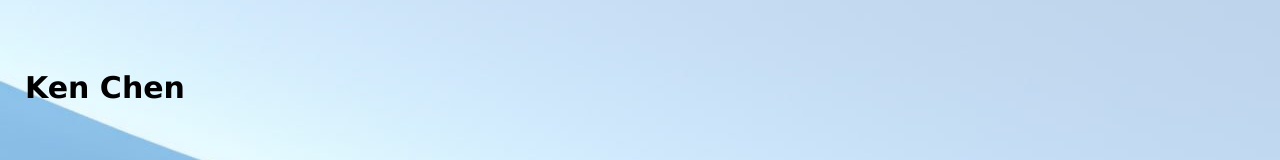
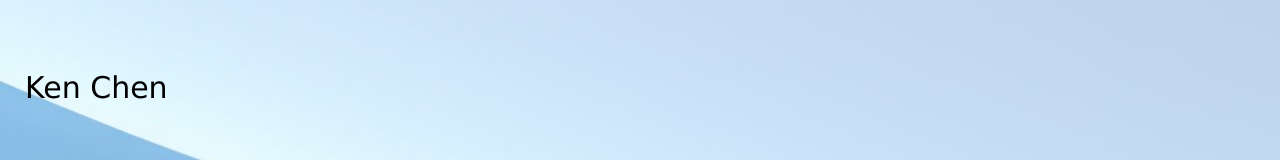
Before and after one commit to ASH-ICS/rst-portfolio-websites-KENCH-N, a plain HTML site: page index.html in a window 1280 px wide. Shown: the part 323-483 px from the top of the page. Drawn offline with Linux system fonts and the light colour scheme.

Commit message:
p change

```diff
--- a/index.html
+++ b/index.html
@@ -131,6 +131,6 @@
     About Me <br>
 </p>
 </center>
-  <h2 style="font-family: Verdana; font-size: 30px; padding-left: 25px;">Ken Chen</h2>
+  <p style="font-family: Verdana; font-size: 30px; padding-left: 25px;">Ken Chen</p>
 </body>
 </html>
```
